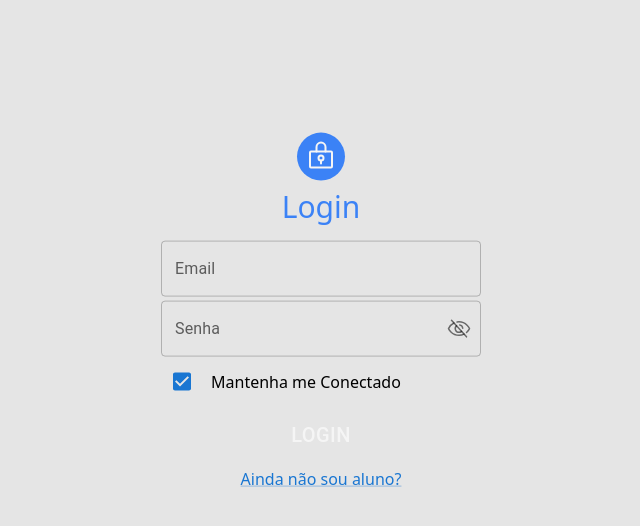
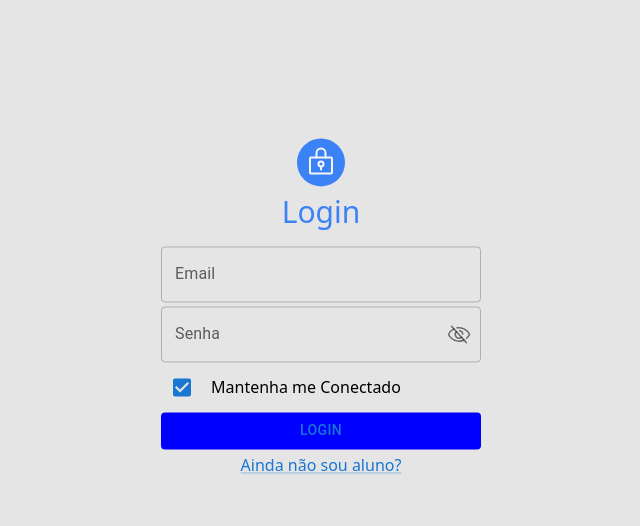
Before and after one commit to jsalexsandro/ideologia, a Next.js app: page /platform/login in a window 1280 px wide. Shown: the top 526 px of the page, without its empty margins (319-959 px from the left). Built offline with nearby package versions, Linux system fonts and the light colour scheme.

Commit message:
Testing in deploy a color it is a bug

```diff
--- a/src/components/Button.tsx
+++ b/src/components/Button.tsx
@@ -1,16 +1,17 @@
 import ButtonMaterial from "@mui/material/Button"
+import { Stack } from "phosphor-react";
 
 interface ButtonProps {
   children: any
   className?: string
   type?: "button" | "reset" | "submit"
+  color?:"inherit" | "primary" | "secondary" | "success" | "error" | "info" | "warning" ;
 }
 
 export function Button(props: ButtonProps){
-
   return (
-    <ButtonMaterial className={ props.className } type={ props.type } >
-      { props.children }
-    </ButtonMaterial>
+      <ButtonMaterial style={{ backgroundColor:"blue" }}>
+        { props.children }
+      </ButtonMaterial>
   )
 }
--- a/src/components/InputEmail.tsx
+++ b/src/components/InputEmail.tsx
@@ -23,9 +23,9 @@ export function InputEmail(props: InputEmailProps){
 
   return (
     <FormControl className='w-[320px]' variant="outlined">
-    <InputLabel htmlFor="outlined-adornment-password">{ props.placeholder }</InputLabel>
+    <InputLabel htmlFor="outlined-adornment-email">{ props.placeholder }</InputLabel>
     <OutlinedInput
-      id="outlined-adornment-password"
+      id="outlined-adornment-email"
       type="email"
       value={values.email}
       onChange={handleChange('email')}
--- a/src/pages/platform/login.tsx
+++ b/src/pages/platform/login.tsx
@@ -22,8 +22,8 @@ export default function Login(){
           <InputEmail placeholder="Email"/>
           <InputPassword placeholder="Senha" />
           <CheckBox id="checkbox-login"  label="Mantenha me Conectado" />
-          <Button className="bg-blue-500 w-[320px] h-14 mt-4 hover:bg-blue-600 transition-colors" type="submit">
-            <p className="text-xl font-medium text-neutral-100">
+          <Button color="primary" className="w-[320px] h-14 mt-4" type="submit">
+            <p>
               Login
             </p>
           </Button>
```
